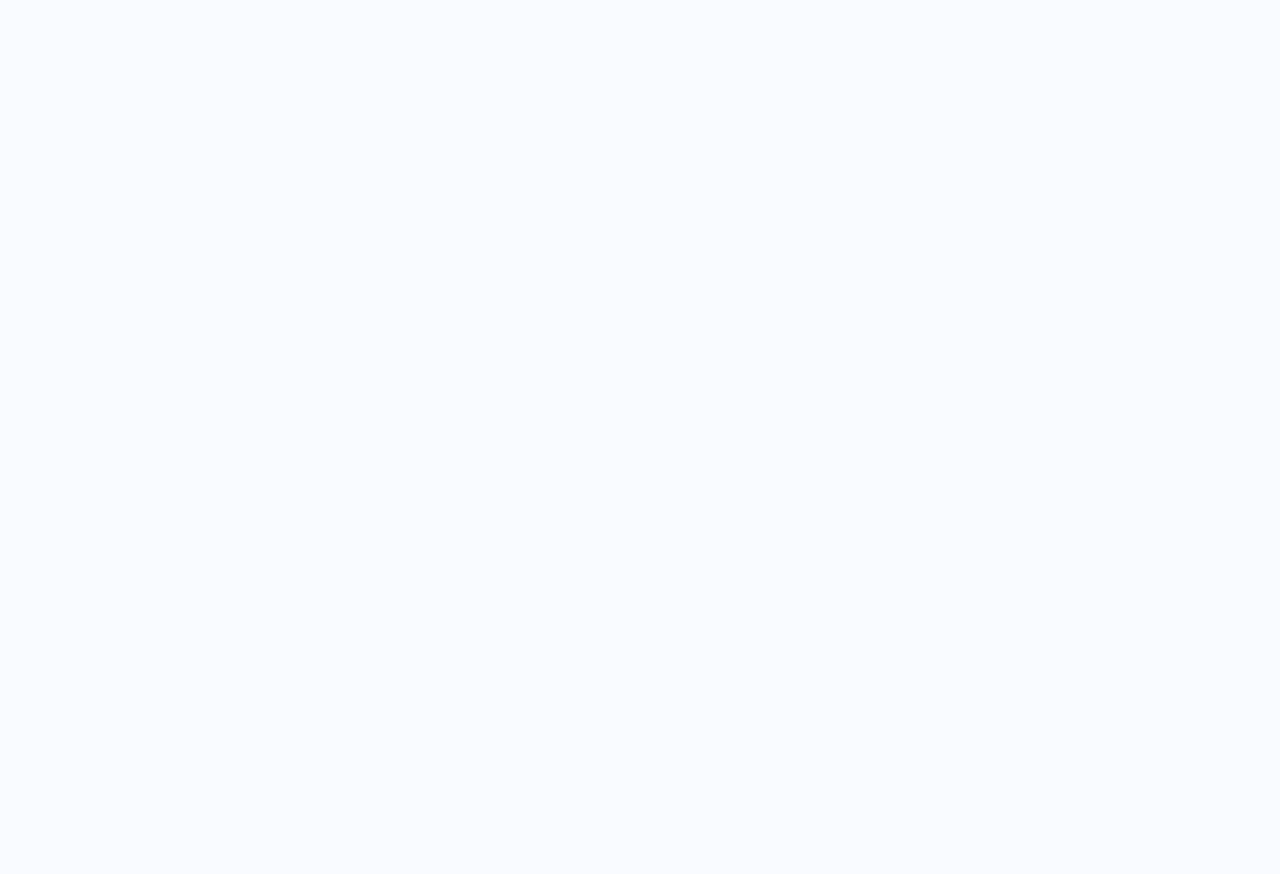
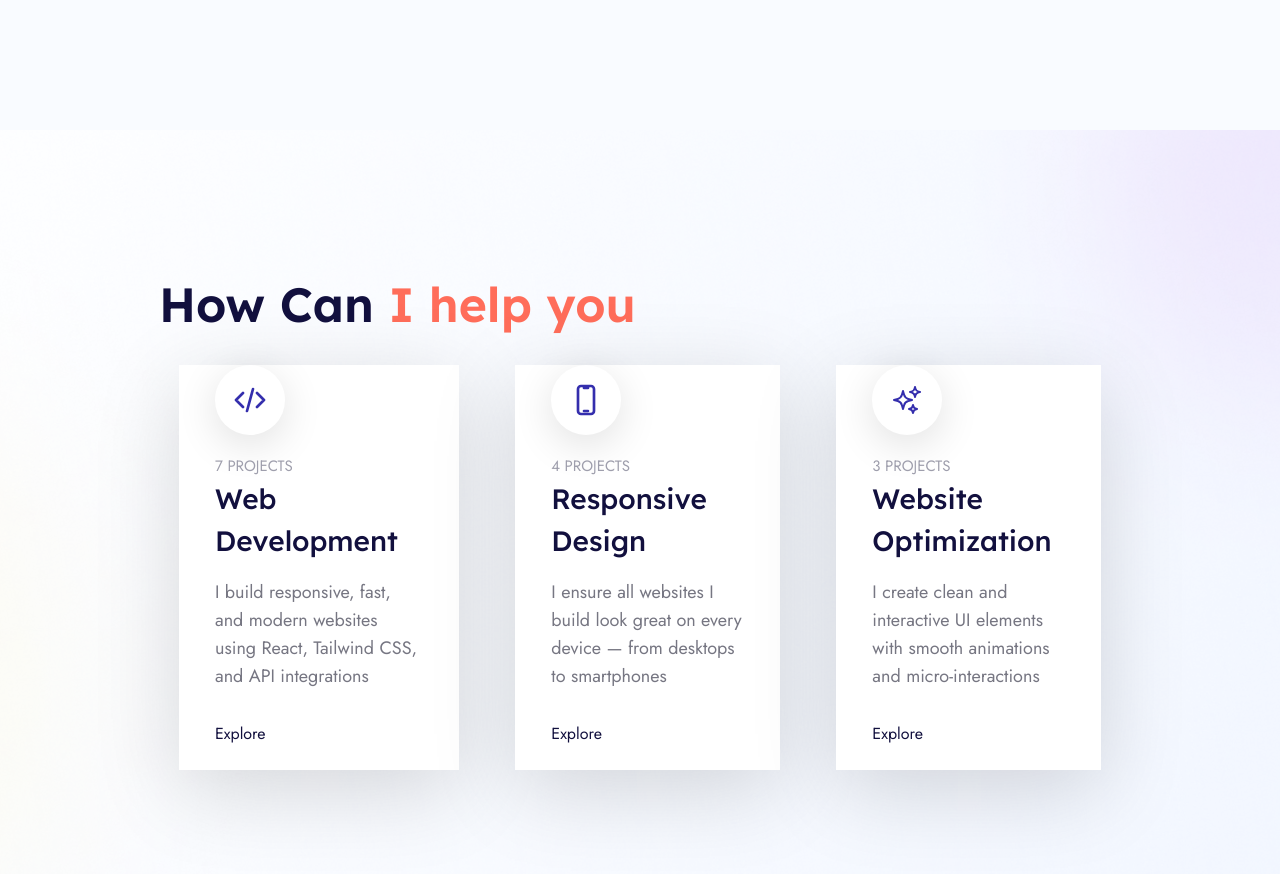
Before and after one commit to EslamElgharbawy/Portfolio, a React (Vite) app: page / in a window 1280 px wide. Shown: the part 1640-2514 px from the top of the page. Before the commit the page ends 1770 px from the top, so only its background shows below. Built offline with nearby package versions, Linux system fonts and the light colour scheme.

Commit message:
Started of services section

```diff
--- a/src/App.jsx
+++ b/src/App.jsx
@@ -1,6 +1,7 @@
 import About from "./Components/About/About";
 import Hero from "./Components/Hero/Hero";
 import { MyNavbar } from "./Components/MyNavbar/MyNavbar";
+import Services from "./Components/Services/Services";
 
 function App() {
   return (
@@ -11,6 +12,7 @@ function App() {
       <main>
         <Hero />
         <About/>
+        <Services/>
       </main>
     </>
   );
--- a/src/Components/About/About.jsx
+++ b/src/Components/About/About.jsx
@@ -43,9 +43,9 @@ export default function About() {
                           trends and technological advances.
                         </p>
                         <div className="w-fit mt-8 font-Jost">
-                          <div className="bg-[#ff6d5a] rounded-lg md:order-2  md:flex">
+                          <div className="bg-[#ff6d5a] rounded-lg md:order-2 md:flex">
                             <Button className="text-lg font-semibold px-8 h-12 xl:!px-9 xl:!h-14 relative overflow-hidden group focus:ring-0 focus:outline-none">
-                              <span className="flex gap-2 transition-all duration-300 group-hover:-translate-y-10">
+                              <a className="flex justify-center items-center gap-2 transition-all duration-300 group-hover:-translate-y-10">
                                 <svg
                                   xmlns="http://www.w3.org/2000/svg"
                                   fill="none"
@@ -61,7 +61,7 @@ export default function About() {
                                   />
                                 </svg>
                                 Download CV
-                              </span>
+                              </a>
                               <a
                                 href="public/EslamElgharbawy.pdf"
                                 download
--- /dev/null
+++ b/src/Components/Card/Card.jsx
@@ -0,0 +1,30 @@
+export default function Card({ icon, projects, title, body }) {
+  return (
+    <>
+      <div className="px-5 rounded-t-[20] ">
+        <div className="Card_sahdow bg-white shadow-2xl px-9 pb-6">
+          <div className="Card-icon mb-5 p-2">
+            {icon}
+          </div>
+          <div>
+            <div className="Card-title mb-4">
+              <p className="text-[15px] text-[#9e9eac] uppercase">
+                {projects} Projects
+              </p>
+              <h3 className="font-Lexend text-[28px] font-medium text-[#12103e] ">
+                {title}
+              </h3>
+            </div>
+            <div className="Card-body mb-8 text-lg text-[#767682]">
+              <p>{body}</p>
+            </div>
+            <div className="Explore">
+              <p className="text-[#12103e] pr-8">Explore</p>
+              {/* <span className="Explore-icon"></span> */}
+            </div>
+          </div>
+        </div>
+      </div>
+    </>
+  );
+}
--- a/src/Components/MyNavbar/MyNavbar.jsx
+++ b/src/Components/MyNavbar/MyNavbar.jsx
@@ -40,13 +40,13 @@ export function MyNavbar() {
             Home
           </NavbarLink>
           <NavbarLink
-            href="#"
+            href="#About"
             className="text-[#b5b5c0] font-normal text-lg hover:text-[#ff6d5a] transition-all duration-200"
           >
             About
           </NavbarLink>
           <NavbarLink
-            href="#"
+            href="#Services"
             className="text-[#b5b5c0] font-normal text-lg hover:text-[#ff6d5a] transition-all duration-200"
           >
             Services
--- /dev/null
+++ b/src/Components/Services/Services.jsx
@@ -0,0 +1,92 @@
+import Card from "../Card/Card";
+
+export default function Services() {
+  return (
+    <>
+      <section id="Services" className="py-[80px] xl:py-[150px]">
+        <div className="xl:mx-[159px]">
+          <div className="mb-[72px]">
+            <h1 className="text-5xl font-semibold font-Lexend text-[#12103e]">
+              How Can
+              <span className="text-[#ff6d5a]"> I help you</span>
+            </h1>
+          </div>
+
+          <div>
+            <div className="flex justify-center items-center gap-4 font-Jost">
+              <Card
+                icon={
+                  <svg
+                    xmlns="http://www.w3.org/2000/svg"
+                    fill="none"
+                    viewBox="0 0 24 24"
+                    strokeWidth={2}
+                    stroke="currentColor"
+                    className="size-8 text-[#342ead]"
+                  >
+                    <path
+                      strokeLinecap="round"
+                      strokeLinejoin="round"
+                      d="M17.25 6.75 22.5 12l-5.25 5.25m-10.5 0L1.5 12l5.25-5.25m7.5-3-4.5 16.5"
+                    />
+                  </svg>
+                }
+                projects={7}
+                title={"Web Development"}
+                body={
+                  "I build responsive, fast, and modern websites using React, Tailwind CSS, and API integrations"
+                }
+              />
+              <Card
+                icon={
+                  <svg
+                    xmlns="http://www.w3.org/2000/svg"
+                    fill="none"
+                    viewBox="0 0 24 24"
+                    strokeWidth={2}
+                    stroke="currentColor"
+                    className="size-8 text-[#342ead]"
+                  >
+                    <path
+                      strokeLinecap="round"
+                      strokeLinejoin="round"
+                      d="M10.5 1.5H8.25A2.25 2.25 0 0 0 6 3.75v16.5a2.25 2.25 0 0 0 2.25 2.25h7.5A2.25 2.25 0 0 0 18 20.25V3.75a2.25 2.25 0 0 0-2.25-2.25H13.5m-3 0V3h3V1.5m-3 0h3m-3 18.75h3"
+                    />
+                  </svg>
+                }
+                projects={4}
+                title={"Responsive Design"}
+                body={
+                  "I ensure all websites I build look great on every device — from desktops to smartphones"
+                }
+              />
+              <Card
+                icon={
+                  <svg
+                    xmlns="http://www.w3.org/2000/svg"
+                    fill="none"
+                    viewBox="0 0 24 24"
+                    strokeWidth={1.5}
+                    stroke="currentColor"
+                    className="size-8 text-[#342ead]"
+                  >
+                    <path
+                      strokeLinecap="round"
+                      strokeLinejoin="round"
+                      d="M9.813 15.904 9 18.75l-.813-2.846a4.5 4.5 0 0 0-3.09-3.09L2.25 12l2.846-.813a4.5 4.5 0 0 0 3.09-3.09L9 5.25l.813 2.846a4.5 4.5 0 0 0 3.09 3.09L15.75 12l-2.846.813a4.5 4.5 0 0 0-3.09 3.09ZM18.259 8.715 18 9.75l-.259-1.035a3.375 3.375 0 0 0-2.455-2.456L14.25 6l1.036-.259a3.375 3.375 0 0 0 2.455-2.456L18 2.25l.259 1.035a3.375 3.375 0 0 0 2.456 2.456L21.75 6l-1.035.259a3.375 3.375 0 0 0-2.456 2.456ZM16.894 20.567 16.5 21.75l-.394-1.183a2.25 2.25 0 0 0-1.423-1.423L13.5 18.75l1.183-.394a2.25 2.25 0 0 0 1.423-1.423l.394-1.183.394 1.183a2.25 2.25 0 0 0 1.423 1.423l1.183.394-1.183.394a2.25 2.25 0 0 0-1.423 1.423Z"
+                    />
+                  </svg>
+                }
+                projects={3}
+                title={"Website Optimization"}
+                body={
+                  "I create clean and interactive UI elements with smooth animations and micro-interactions"
+                }
+              />
+            </div>
+          </div>
+        </div>
+      </section>
+    </>
+  );
+}
--- a/src/index.css
+++ b/src/index.css
@@ -6,6 +6,9 @@
   margin: 0;
   padding: 0;
   box-sizing: border-box;
+}
+html {
+  scroll-behavior: smooth;
 }
 body {
   background-color: #f9fbff;
@@ -26,12 +29,16 @@ body {
   background-position: center center;
   background-size: cover;
 }
+#Services {
+  background-image: url("./assets/images/service_bg.png");
+  background-position: center;
+  background-size: cover;
+}
 @media (max-width: 824px) {
   #Hero {
     height: initial;
   }
 }
-
 
 .MyInfo {
   position: relative;
@@ -118,6 +125,22 @@ body {
 .progress > :first-child {
   background: linear-gradient(59deg, #342ead 0%, #ff6d5a 100%);
 }
-.info > :first-child{
+.info > :first-child {
   gap: 10px;
 }
+
+.Card-icon {
+  height: 70px;
+  width: 70px;
+  margin-top: -35px;
+  box-shadow: 0px 10px 40px 0px rgba(0, 0, 0, 0.12);
+  margin-bottom: 22px;
+  padding: 10px;
+  display: flex;
+  justify-content: center;
+  align-items: center;
+  border-radius: 50%;
+}
+.Card_sahdow{
+  box-shadow: 0px 20px 80px 0px rgba(0, 0, 0, 0.15);
+}
```
Also changed, not shown: src/assets/images/service_bg.png (added).
